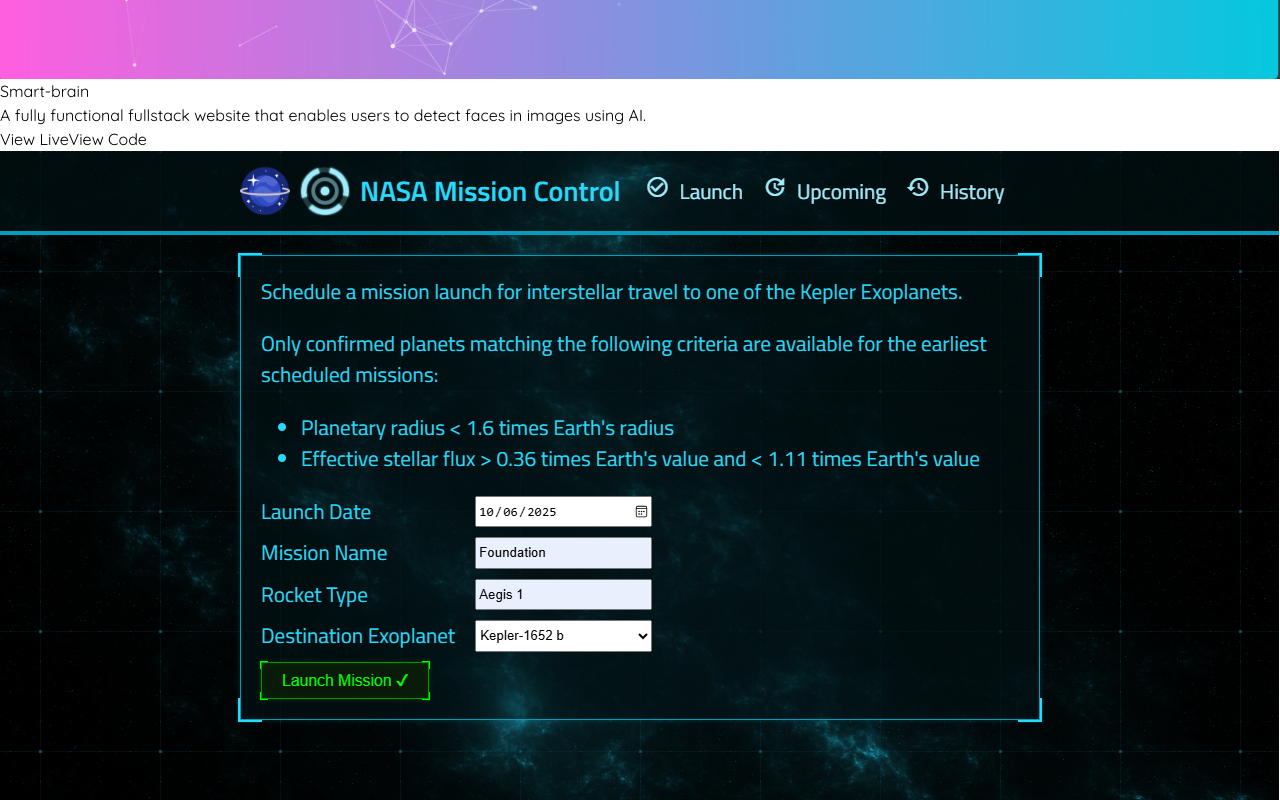
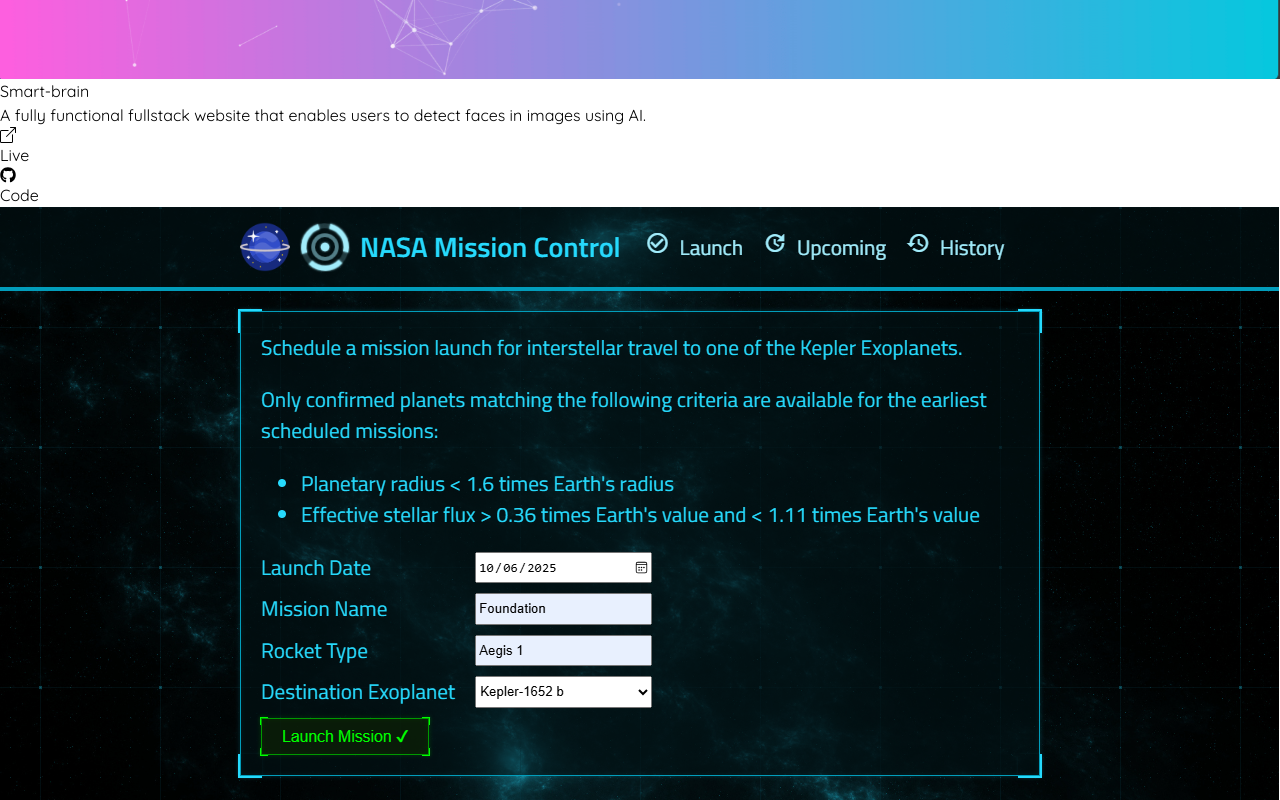
Before and after one commit to Anorme/zerofolio, a React (Vite) app: page / in a window 1280 px wide. Shown: the part 2420-3220 px from the top of the page. Built offline with nearby package versions, Linux system fonts and the light colour scheme.

Commit message:
Use icons

```diff
--- a/src/components/ProjectCard.jsx
+++ b/src/components/ProjectCard.jsx
@@ -1,5 +1,5 @@
-// import { BsBoxArrowUpRight } from "react-icons/bs";
-// import { FaGithub } from "react-icons/fa";
+import { BsBoxArrowUpRight } from "react-icons/bs";
+import { FaGithub } from "react-icons/fa";
 
 const ProjectCard = ({ title, description, imageUrl, liveLink, repoLink }) => {
   return (
@@ -13,17 +13,24 @@ const ProjectCard = ({ title, description, imageUrl, liveLink, repoLink }) => {
             href={liveLink}
             target="_blank"
             rel="noopener noreferrer"
-            className="bg-blue-600 text-white text-xs md:text-sm p-1 rounded hover:bg-blue-500 transition"
+            className="bg-blue-600 text-white text-xs md:text-lg px-1 rounded hover:bg-blue-500 transition"
           >
-            View Live
+            <div className="flex items-center space-x-2">
+              <BsBoxArrowUpRight className="" />
+              <span>Live</span>
+            </div>
+
           </a>
           <a
             href={repoLink}
             target="_blank"
             rel="noopener noreferrer"
-            className="text-blue-400 hover:underline transition text-xs md:text-sm"
+            className="text-blue-400 hover:underline transition text-xs md:text-lg"
           >
-            View Code
+            <div className="flex items-center space-x-2">
+              <FaGithub className="" />
+              <span>Code</span>
+            </div>
           </a>
         </div>
       </div>
```
